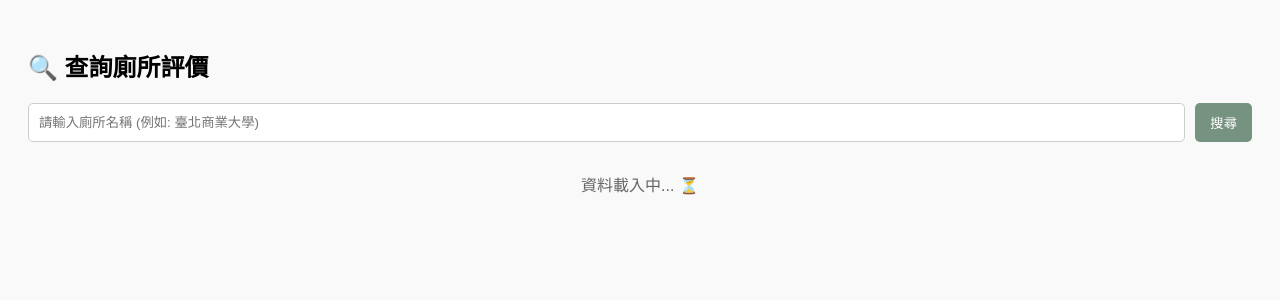
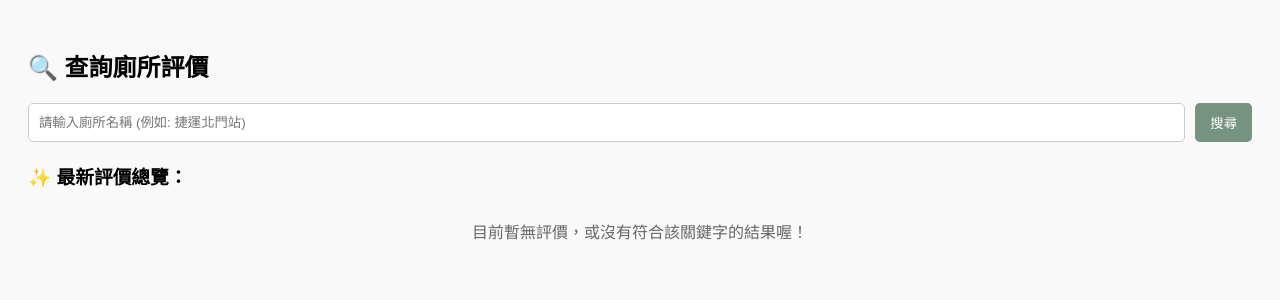
Before and after one commit to salmon041316/line-bot-project, a Flask app: page /view_reviews in a window 1280 px wide. Shown: the top 300 px of the page. Run offline with Flask 3, Linux system fonts and the light colour scheme; data that the repository does not hold is empty.

Commit message:
Add files via upload

```diff
--- a/templates/view_reviews.html
+++ b/templates/view_reviews.html
@@ -10,13 +10,10 @@
         input[type="text"] { flex-grow: 1; padding: 10px; border: 1px solid #ccc; border-radius: 5px; }
         button { background-color: #769382; color: white; border: none; padding: 10px 15px; border-radius: 5px; cursor: pointer; }
 
-        /* 卡片新增了 hover 動畫，讓它按起來更有質感 */
         .review-card {
             background: white; border-radius: 8px; padding: 15px; margin-bottom: 15px;
-            box-shadow: 0 2px 4px rgba(0,0,0,0.1); cursor: pointer; transition: 0.2s;
+            box-shadow: 0 2px 4px rgba(0,0,0,0.1); transition: 0.2s;
         }
-        .review-card:active { transform: scale(0.98); } /* 點下去會有縮放效果 */
-
         .stars { color: #f5c518; font-size: 1.2em; margin-bottom: 5px; }
         .date { color: #999; font-size: 0.8em; margin-top: 10px; text-align: right; }
         .no-data { text-align: center; color: #666; margin-top: 30px; }
@@ -27,7 +24,7 @@
     <h2>🔍 查詢廁所評價</h2>
 
     <div class="search-box">
-        <input type="text" id="searchInput" placeholder="請輸入廁所名稱 (例如: 臺北商業大學)">
+        <input type="text" id="searchInput" placeholder="請輸入廁所名稱 (例如: 捷運北門站)">
         <button onclick="fetchReviews()">搜尋</button>
     </div>
 
@@ -39,15 +36,16 @@
 
     <script>
         // 統一處理「把資料印成卡片」的邏輯
-        // 加上 keyword 參數，讓系統知道使用者剛剛搜了什麼
         function renderCards(data, keyword = "") {
             const container = document.getElementById('reviewsContainer');
             container.innerHTML = "";
 
             // 如果找不到資料 (長度為 0)
-            if (keyword) {
+            if (data.length === 0) {
+                if (keyword) {
+                    // 自動產生地圖搜尋網址
                     const mapUrl = `https://www.google.com/maps/search/?api=1&query=${encodeURIComponent(keyword)}`;
-                    // 填寫評價的 LIFF 網址 (請確認這是你們原本新增評價的那串 LIFF URL)
+                    // 填寫評價的 LIFF 網址
                     const writeReviewUrl = `https://liff.line.me/2011608763-NWNQFgKI?toilet_id=${encodeURIComponent(keyword)}`;
 
                     container.innerHTML = `
@@ -55,19 +53,22 @@
 
                         <div class="review-card" style="text-align: center; background-color: #f0f7f4; border: 2px dashed #769382;">
                             <div style="font-weight: bold; color: #769382; font-size: 1.2em; margin-bottom: 10px;">📍 找不到專屬評價</div>
-                            <p style="color: #555; margin-bottom: 15px;">您可以先前往Google地圖確認位置，或是由您來為大家建立第一筆廁所評價！</p>
+                            <p style="color: #555; margin-bottom: 15px;">您可以先前往 Google 地圖確認位置，或是由您來為大家建立第一筆廁所評價！</p>
 
-                            <!-- 兩顆按鈕：一個去地圖，一個去寫評價 -->
+                            <!-- 找不到資料時的備用雙按鈕 -->
                             <div style="display: flex; gap: 10px; justify-content: center;">
                                 <button onclick="window.location.href='${mapUrl}'" style="background-color: #4b88eb; flex: 1;">🗺️ 查看地圖</button>
-                                <button onclick="window.location.href='${writeReviewUrl}'" style="background-color: #f5c518; color: #333; flex: 1;">⭐ 寫下第一筆評價吧！</button>
+                                <button onclick="window.location.href='${writeReviewUrl}'" style="background-color: #f5c518; color: #333; flex: 1;">⭐ 寫下首評</button>
                             </div>
                         </div>
                     `;
+                } else {
+                    container.innerHTML = "<div class='no-data'>目前暫無評價，或沒有符合該關鍵字的結果喔！</div>";
                 }
+                return;
+            }
 
-            // 下面是原本印出評價卡片的程式碼 (保持不變)
-            // 這是原本產生卡片的迴圈，我們把按鈕加到卡片裡面！
+            // 印出評價卡片的程式碼
             data.forEach(review => {
                 let starString = "★".repeat(review.stars) + "☆".repeat(5 - review.stars);
                 const card = document.createElement('div');
@@ -75,7 +76,6 @@
 
                 // 針對這間「特定的廁所」產生專屬的兩個網址
                 const mapUrl = `https://www.google.com/maps/search/?api=1&query=${encodeURIComponent(review.toilet_name)}`;
-                // 請確認這是你們寫評價的 LIFF 網址
                 const writeReviewUrl = `https://liff.line.me/2011608763-NWNQFgKI?toilet_id=${encodeURIComponent(review.toilet_name)}`;
 
                 card.innerHTML = `
@@ -84,7 +84,7 @@
                     <p>${review.comment ? review.comment : '<span style="color:#ccc;">(此使用者未留下文字評論)</span>'}</p>
                     <div class="date" style="margin-bottom: 12px;">${review.created_at}</div>
 
-                    <!-- 新增：每張卡片專屬的兩顆功能按鈕 -->
+                    <!-- 每張卡片專屬的兩顆功能按鈕 -->
                     <div style="display: flex; gap: 10px; justify-content: center;">
                         <button onclick="window.location.href='${mapUrl}'" style="background-color: #4b88eb; flex: 1; padding: 8px; font-size: 0.9em; border-radius: 5px;">🗺️ 查看地圖</button>
                         <button onclick="window.location.href='${writeReviewUrl}'" style="background-color: #f5c518; color: #333; flex: 1; padding: 8px; font-size: 0.9em; border-radius: 5px;">⭐ 寫這間的評價</button>
@@ -110,24 +110,23 @@
                 const data = await response.json();
                 renderCards(data, toiletName);
             } catch (err) {
-                document.getElementById('reviewsContainer').innerHTML = "<div class='no-data'>伺服器連線失敗</div>";
+                document.getElementById('reviewsContainer').innerHTML = "<div class='no-data'>伺服器連線失敗 😢</div>";
             }
         }
 
         // 一進網頁載入最新評價
         async function loadLatestReviews() {
-
-            document.getElementById('writeReviewBtnContainer').innerHTML = ""; // 新增這行清空按鈕
             document.getElementById('currentToilet').style.display = "block";
-            document.getElementById('currentToilet').innerText = "✨最新評價總覽：";
+            document.getElementById('currentToilet').innerText = "✨ 最新評價總覽：";
             document.getElementById('reviewsContainer').innerHTML = "<div class='no-data'>資料載入中... ⏳</div>";
 
             try {
                 const response = await fetch('/api/reviews/latest');
                 const data = await response.json();
-                renderCards(data);
+                // 載入最新評價時，不需要傳入關鍵字
+                renderCards(data, "");
             } catch (err) {
-                document.getElementById('reviewsContainer').innerHTML = "<div class='no-data'>伺服器連線失敗</div>";
+                document.getElementById('reviewsContainer').innerHTML = "<div class='no-data'>伺服器連線失敗 😢</div>";
             }
         }
 
@@ -139,7 +138,6 @@
                 document.getElementById('searchInput').value = toiletId;
                 fetchReviews(toiletId);
             } else {
-                // 如果沒有指定名字，就秀出最新的評價！
                 loadLatestReviews();
             }
         };
```
